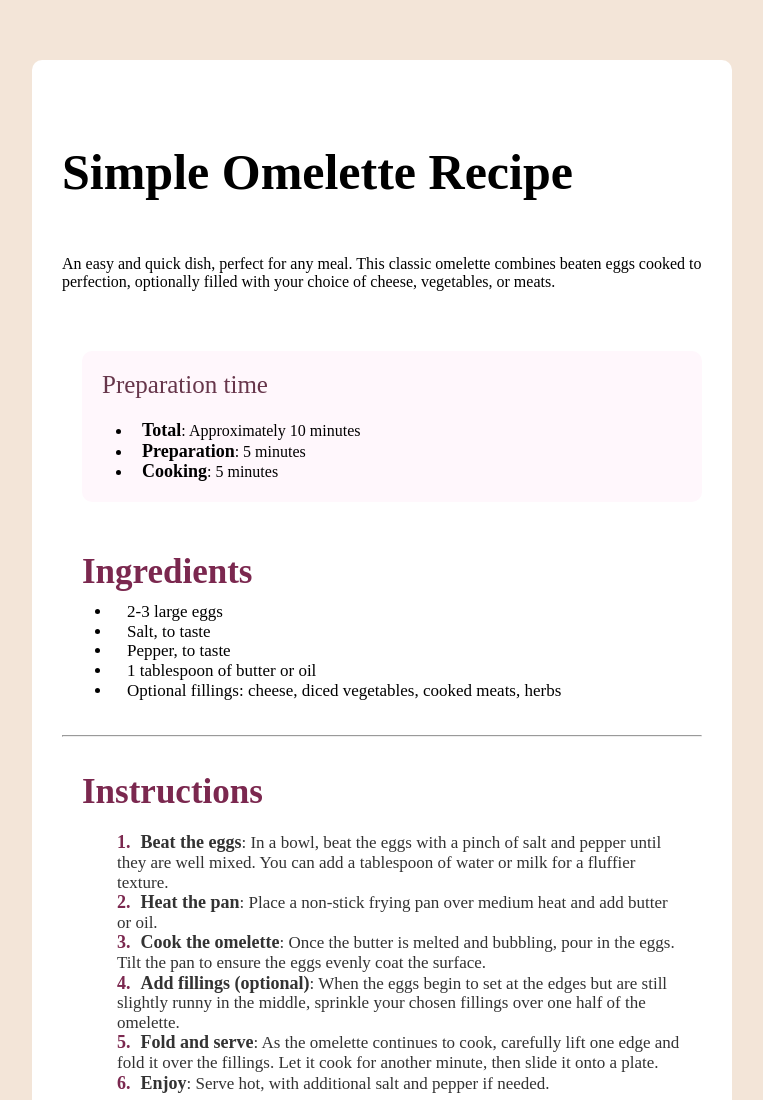
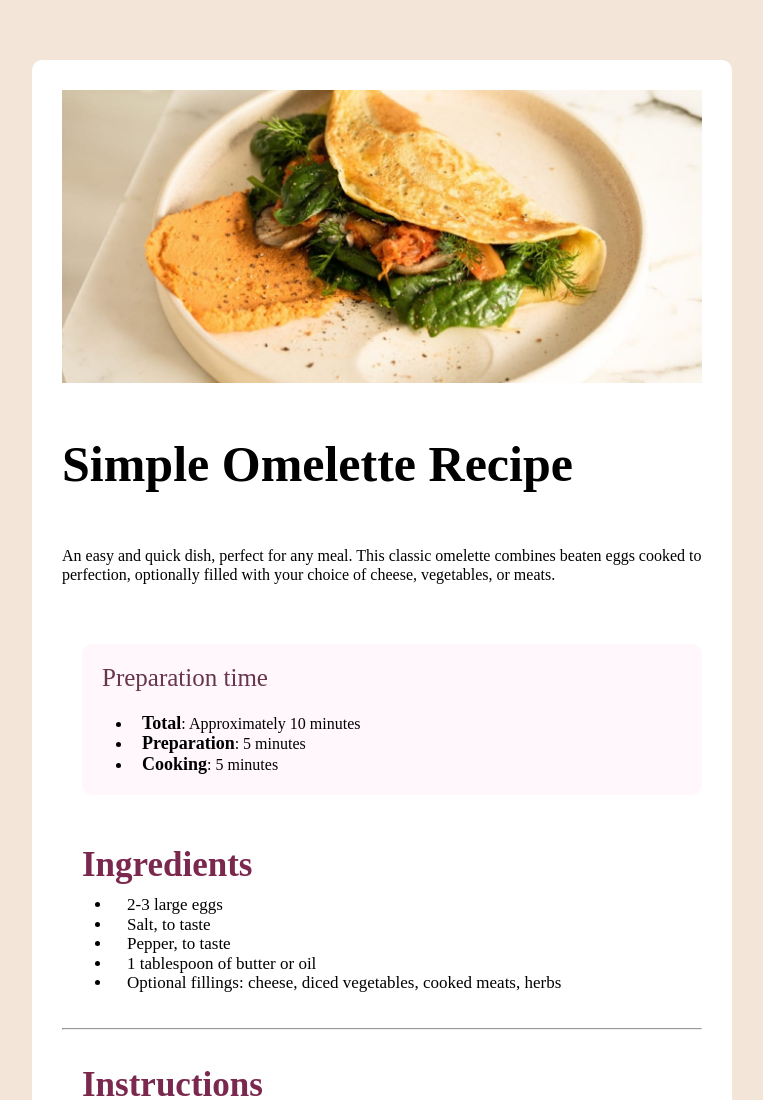
Before and after one commit to Joe-FE/Front-End-Mentor-recipe-page-main, a plain HTML site: page index.html in a window 1280 px wide. Shown: the top 1100 px of the page, without its empty margins (258-1021 px from the left). Drawn offline with nearby package versions, Linux system fonts and the light colour scheme; the site is published under a folder, as on GitHub Pages, so addresses that start at the root find nothing.

Commit message:
Update index.html

```diff
--- a/index.html
+++ b/index.html
@@ -19,7 +19,7 @@
 <body>
   <div class="container">
     <div class="section1">
-      <img src="/assets/images/image-omelette.jpeg" alt="">
+      <img src="assets/images/image-omelette.jpeg" alt="">
       <h1>Simple Omelette Recipe</h1>
       <p>An easy and quick dish, perfect for any meal. This classic omelette combines beaten eggs cooked
         to perfection, optionally filled with your choice of cheese, vegetables, or meats.</p>
```
